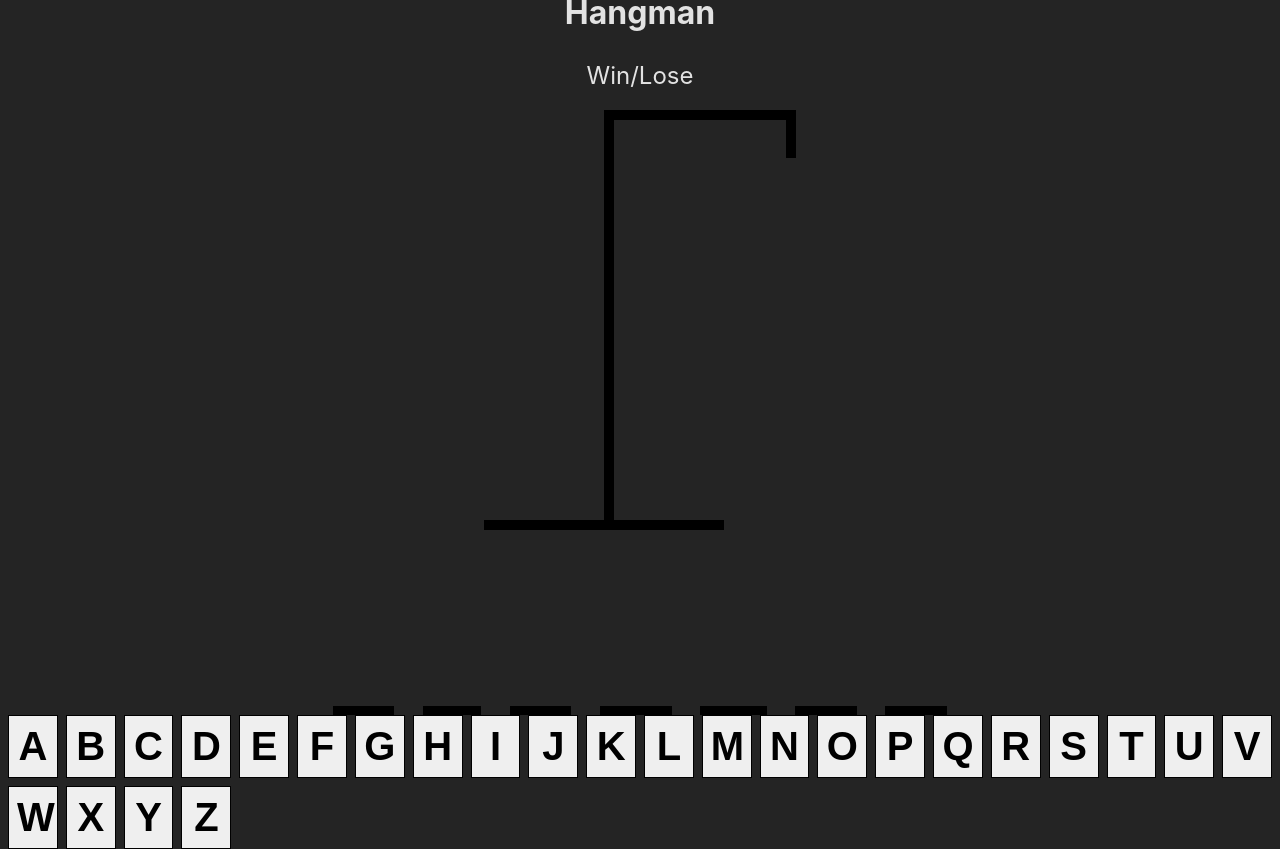
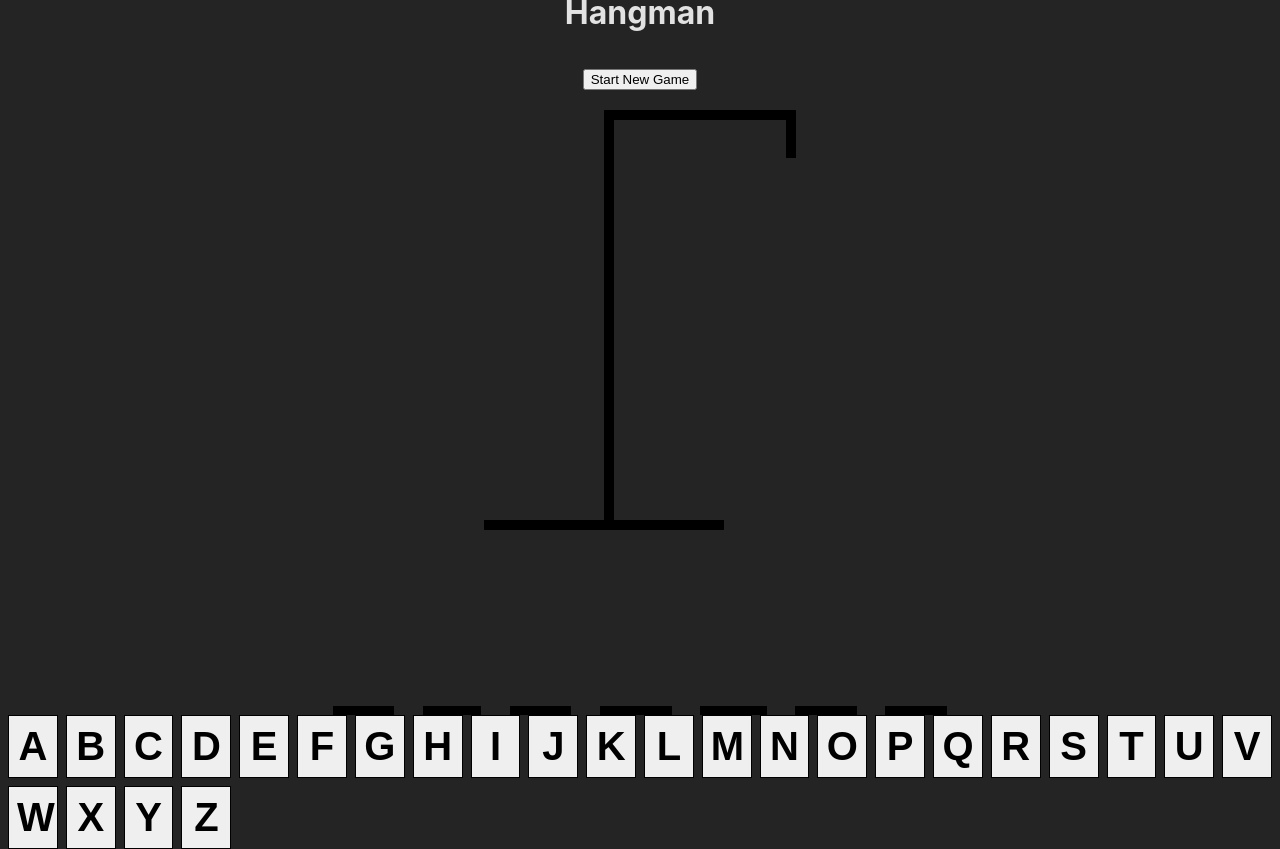
Before and after one commit to franeCode/hangman, a React (Vite) app: page / in a window 1280 px wide. Built offline with nearby package versions, Linux system fonts and the light colour scheme.

Commit message:
feat: play again button added

```diff
--- a/src/App.tsx
+++ b/src/App.tsx
@@ -66,23 +66,33 @@ function App() {
     return () => {
       document.removeEventListener("keypress", handler)
     }
-  }, [])
+  }, [guessWord])
+
+  const startNewGame = () => {
+    setGuessWord(guessWord); // Set a new word to guess
+    setGuessedLetters([]); // Reset the guessed letters
+  };
 
 
   return (
     <>
       <div className='game-container'>
         <h1>Hangman</h1>
-        <div className='message'>Win/Lose</div>
+        <div className='message'>
+        {isWinner && "Winner! - Click to try again"}
+        {isLoser && "Nice Try - Click to try again"}
+        <button onClick={startNewGame}>Start New Game</button>
+        </div>
         <GameDrawing numberOfGuessedLetters={incorrectLetters.length} />
         <GameWords
+          reveal={isLoser}
           guessWord={guessWord}
           guessedLetters={guessedLetters}
          />
         <GameKeyboard
-          // disabled={isWinner || isLoser}
-            activeLetters={guessedLetters.filter(letter =>
-            guessWord.includes(letter)
+          disabled={isWinner || isLoser}
+          activeLetters={guessedLetters.filter(letter =>
+          guessWord.includes(letter)
           )}
           inactiveLetters={incorrectLetters}
           addGuessedLetter={addGuessedLetter}
```
